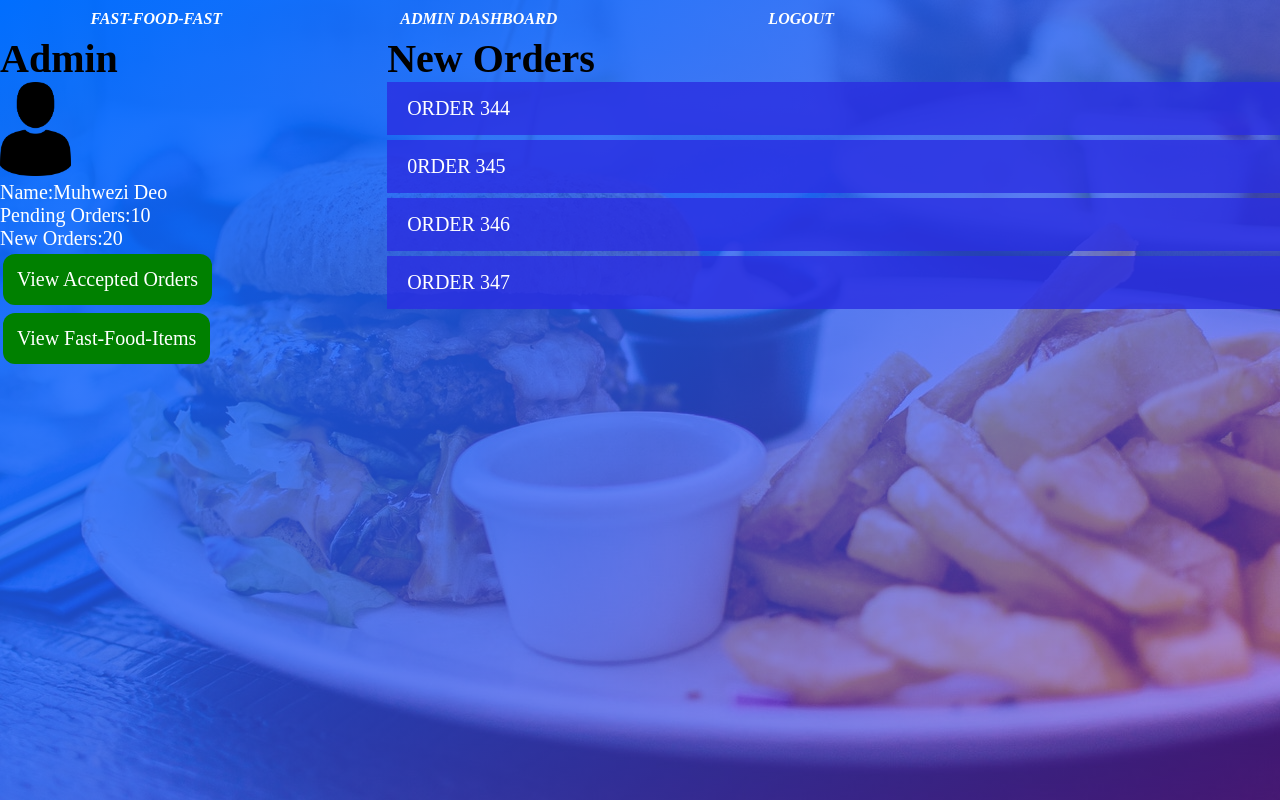
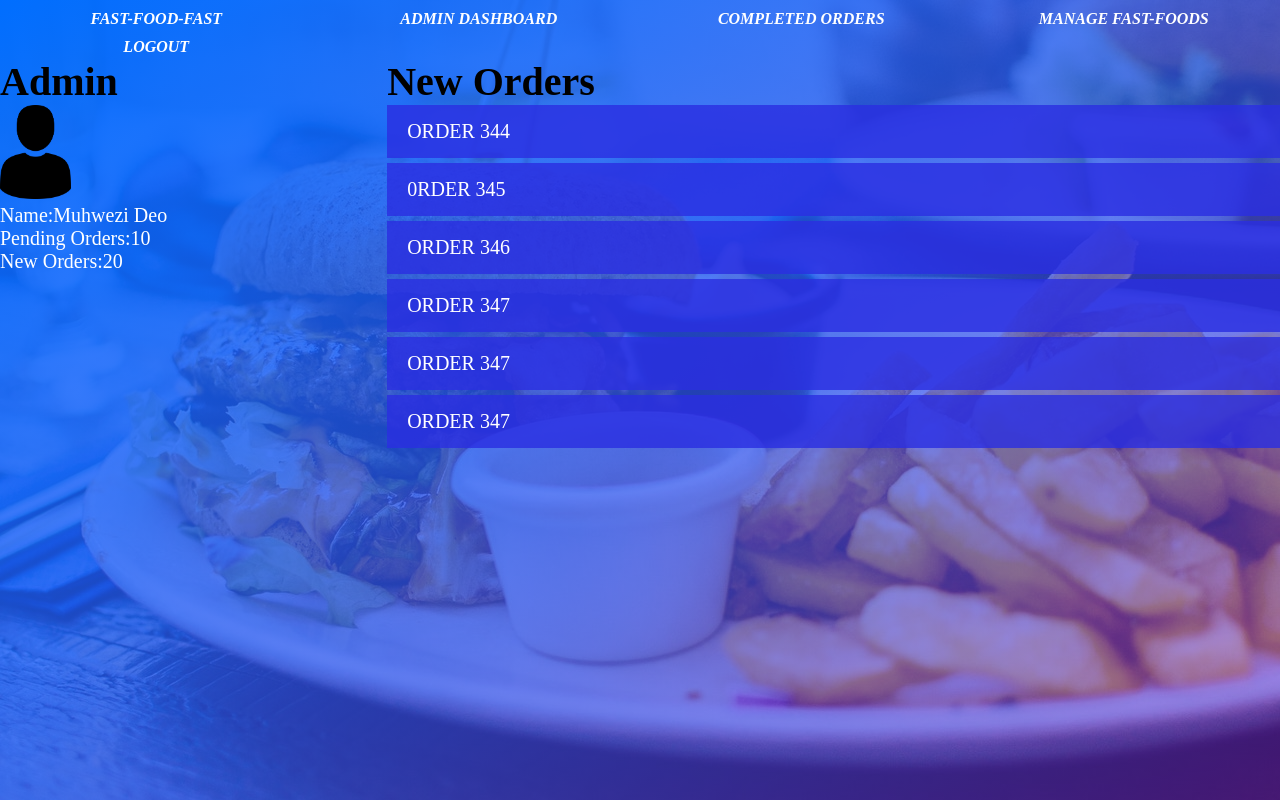
Before and after one commit to MuhweziDeo/Andela-Weekone-Fast-Food-Fast, a plain HTML site: page admin_dashboard.html in a window 1280 px wide. Drawn offline with Linux system fonts and the light colour scheme; files whose address does not match are found by name.

Commit message:
added more navbar links

```diff
--- a/admin_dashboard.html
+++ b/admin_dashboard.html
@@ -18,6 +18,14 @@
                 <a href="admin_dashboard.html">Admin Dashboard</a>
             </div>
 
+            <div class="navbar-item">
+                    <a  href="admin_panel_orders.html">Completed Orders</a>
+                </div>
+                <div class="navbar-item">
+                        <a  href="admin_panel_items.html">Manage Fast-Foods</a>
+
+                </div>
+
             <div class="navbar-item ">
                 <a class="" href="index.html">Logout</a>
             </div>
@@ -31,8 +39,7 @@
                         <p class="user-profile--name">Name:Muhwezi Deo</p>
                         <p class="user-profile--datejoined">Pending Orders:10</p>
                         <p class="user-profile--ordersmade">New Orders:20</p>
-                        <a class="btn-primary" href="admin_panel_orders.html">View Accepted Orders</a>
-                        <a class="btn-primary" href="admin_panel_items.html">View Fast-Food-Items</a>
+
                     </div>
                 </div>
                 <div class="user-orders">
@@ -80,6 +87,27 @@
                                     <a class="btn-danger">Reject</a>
                                 </div>
                             </li>
+
+                            <li>
+                                    <a href="#fourth" class="accordion-header">Order 347</a>
+                                    <div class="accordion-content" id="fourth">
+                                        <p>Meal:Burger</p>
+                                        <p>Ordered-By:Dee</p>
+                                        <p>Time:21:00</p>
+                                        <a class="btn-primary">Approve</a>
+                                        <a class="btn-danger">Reject</a>
+                                    </div>
+                                </li>
+                                <li>
+                                        <a href="#fifth" class="accordion-header">Order 347</a>
+                                        <div class="accordion-content" id="fifth">
+                                            <p>Meal:Burger</p>
+                                            <p>Ordered-By:Dee</p>
+                                            <p>Time:21:00</p>
+                                            <a class="btn-primary">Approve</a>
+                                            <a class="btn-danger">Reject</a>
+                                        </div>
+                                    </li>
                         </ul>
                     </div>
                 </div>
```
